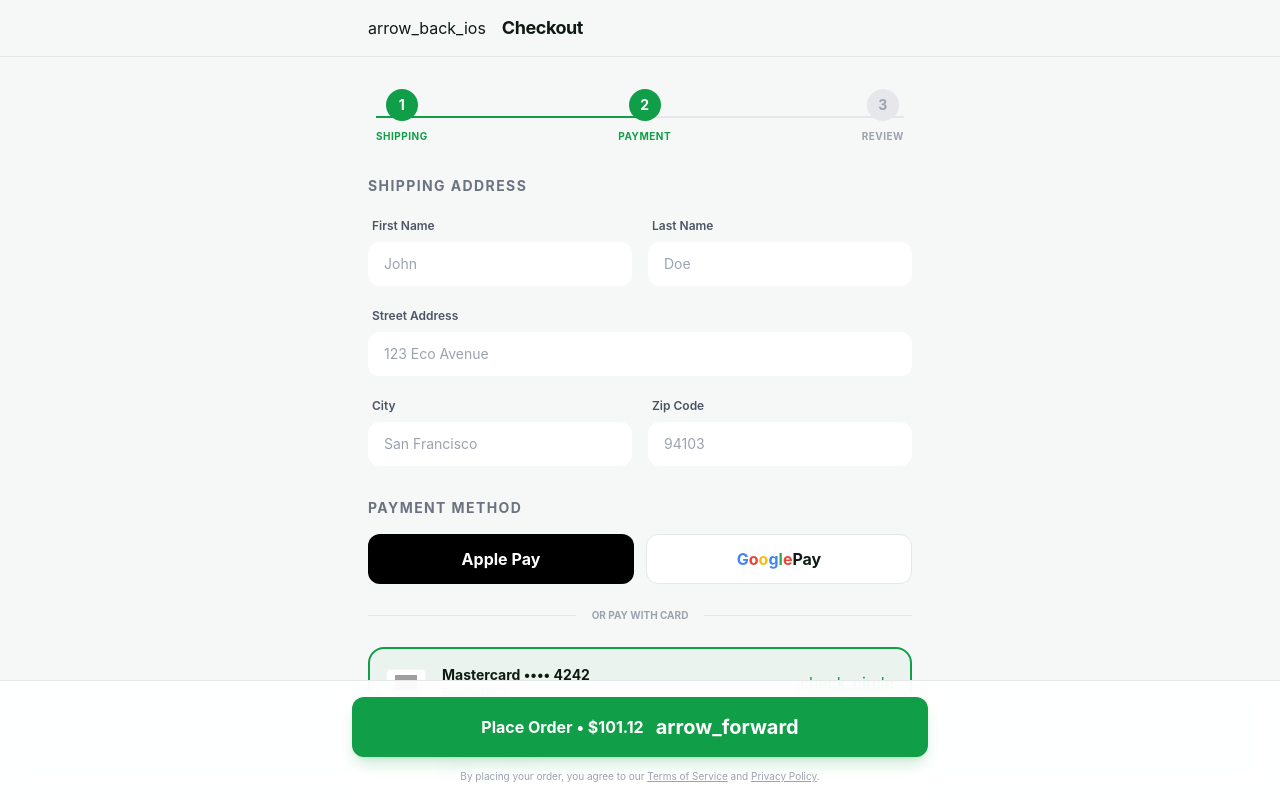
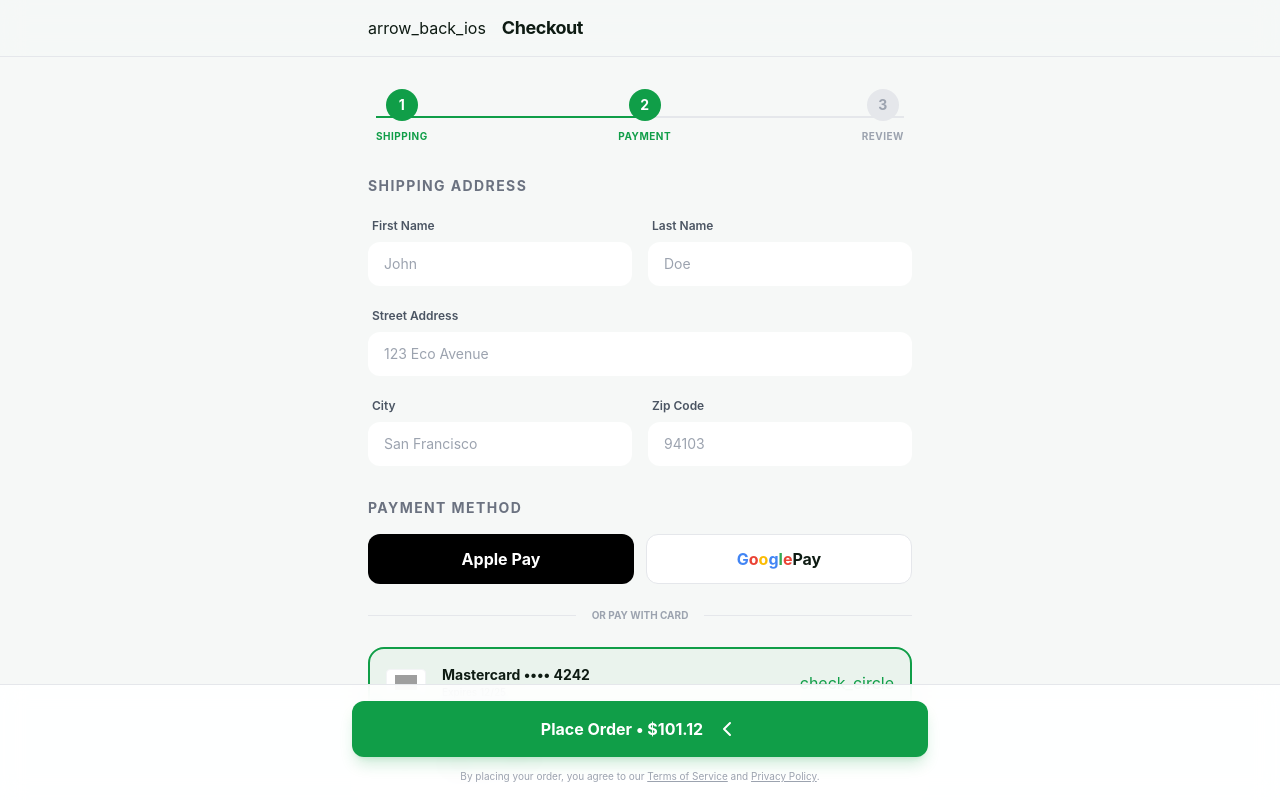
Before and after one commit to Dahmie87/PadiSquare-next-app, a Next.js app: page /checkout in a window 1280 px wide. Shown: the top 800 px of the page. Built offline with nearby package versions, Linux system fonts and the light colour scheme; grey boxes are pictures that could not be loaded.

Commit message:
add back buttom

```diff
--- a/app/checkout/page.tsx
+++ b/app/checkout/page.tsx
@@ -1,3 +1,4 @@
+import { ChevronLeft } from 'lucide-react'
 import React from 'react'
 
 const CheckOut = () => {
@@ -135,7 +136,7 @@ const CheckOut = () => {
 <div className="max-w-xl mx-auto">
 <button className="w-full bg-primary text-white font-bold py-4 rounded-xl shadow-lg shadow-primary/20 hover:bg-primary/90 transition-all flex items-center justify-center gap-3">
             Place Order • $101.12
-            <span className="material-symbols-outlined text-xl">arrow_forward</span>
+<ChevronLeft/>
 </button>
 <p className="text-[10px] text-center text-gray-400 mt-3 px-4">
             By placing your order, you agree to our <span className="underline">Terms of Service</span> and <span className="underline">Privacy Policy</span>.
```
